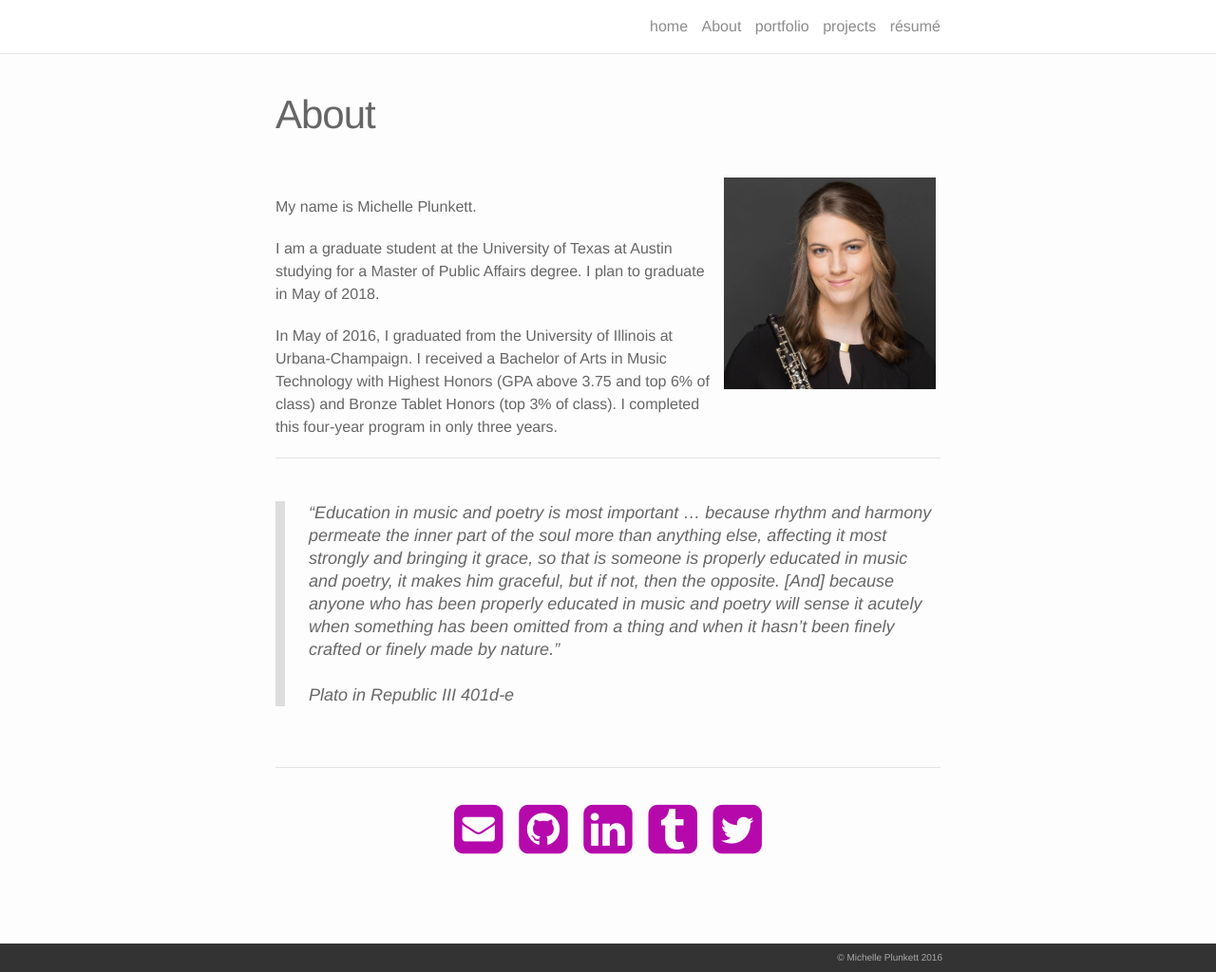
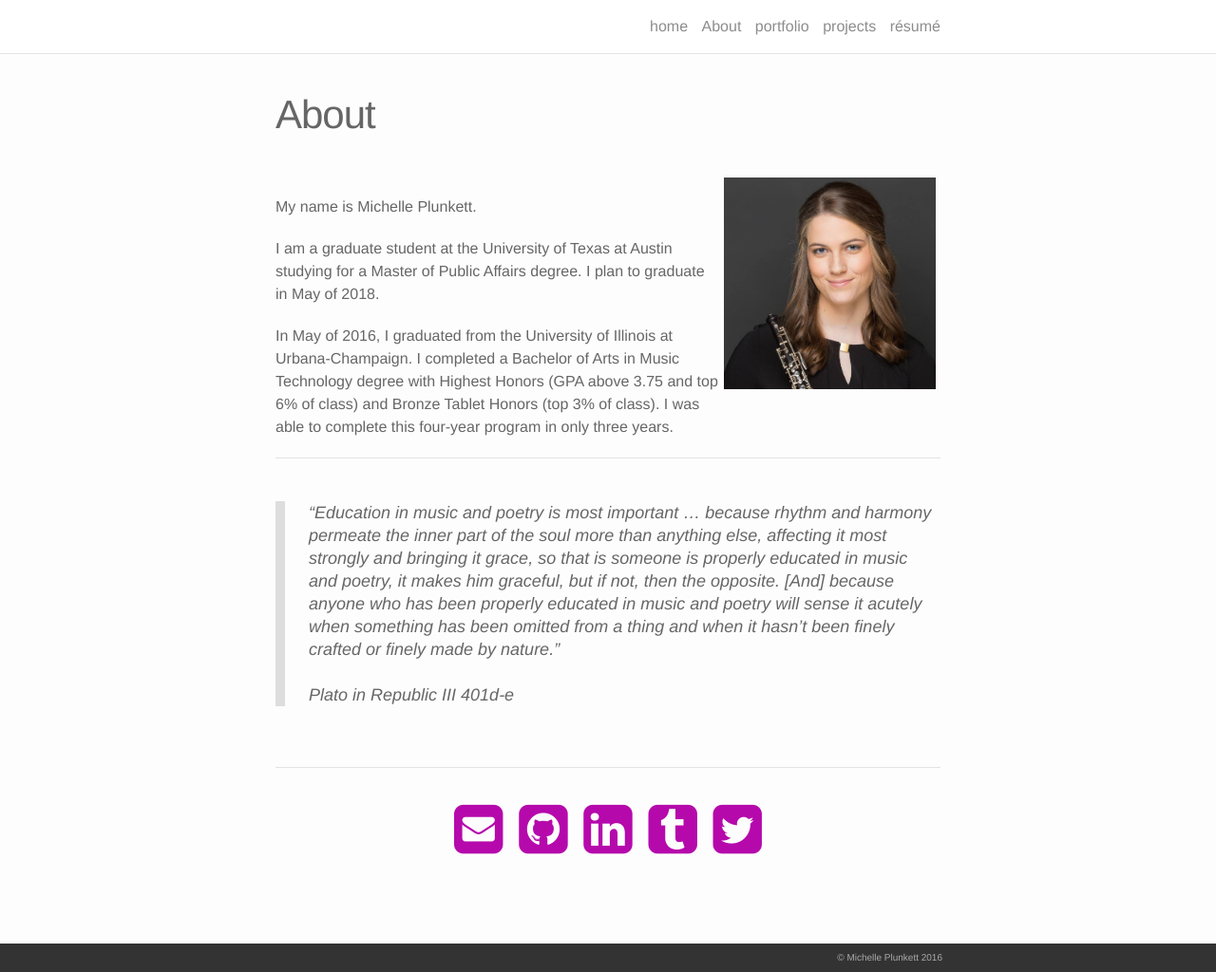
Before and after one commit to michelleplunkett/michelleplunkett.github.io, a Jekyll site: the page built from about.md, in a window 1280 px wide and 1024 px high. Shown: the whole window at 95% size. Built offline with Jekyll 4.4.1, drawn with Linux system fonts in a browser that asks for light colours; nearby versions of some CDN libraries.

Commit message:
Update about.md

```diff
--- a/about.md
+++ b/about.md
@@ -10,7 +10,7 @@
 
 I am a graduate student at the University of Texas at Austin studying for a Master of Public Affairs degree. I plan to graduate in May of 2018.
 
-In May of 2016, I graduated from the University of Illinois at Urbana-Champaign. I received a Bachelor of Arts in Music Technology with Highest Honors (GPA above 3.75 and top 6% of class) and Bronze Tablet Honors (top 3% of class). I completed this four-year program in only three years.
+In May of 2016, I graduated from the University of Illinois at Urbana-Champaign. I completed a Bachelor of Arts in Music Technology degree with Highest Honors (GPA above 3.75 and top 6% of class) and Bronze Tablet Honors (top 3% of class). I was able to complete this four-year program in only three years.
 
 ---
 
```
